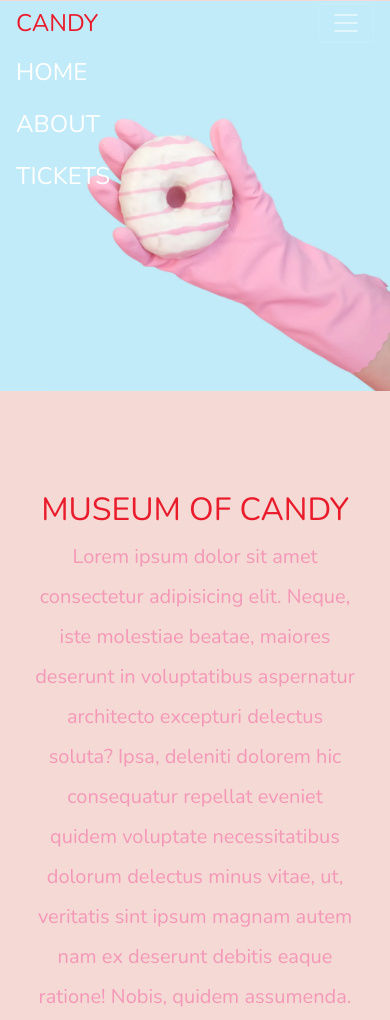
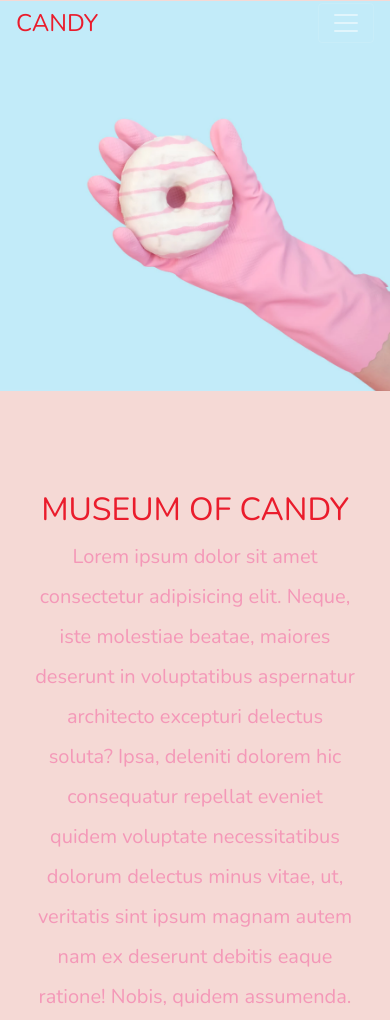
Before and after one commit to balarudez/MUSEUM-OF-CANDY, a plain HTML site: page index.html in a window 390 px wide. Shown: the top 1020 px of the page. Drawn offline with nearby package versions, Linux system fonts and the light colour scheme.

Commit message:
new changes updated

```diff
--- a/index.html
+++ b/index.html
@@ -28,33 +28,31 @@
   <body>
     <nav
       id="mainNavbar"
-      class="navbar navbar-expand-md navbar-dark py-0 fixed-top"
+      class="navbar navbar-dark navbar-expand-md py-0 fixed-top"
     >
       <a href="#" class="navbar-brand">CANDY</a>
       <button
         class="navbar-toggler"
         data-toggle="collapse"
         data-target="#navLinks"
+        aria-label="Toggle navigation"
       >
         <span class="navbar-toggler-icon"></span>
       </button>
-      <div class="collaspe navbar-collapse" id="navLinks">
+      <div class="collapse navbar-collapse" id="navLinks">
         <ul class="navbar-nav">
           <li class="nav-item">
             <a href="" class="nav-link">HOME</a>
           </li>
-
           <li class="nav-item">
             <a href="" class="nav-link">ABOUT</a>
           </li>
-
           <li class="nav-item">
             <a href="" class="nav-link">TICKETS</a>
           </li>
         </ul>
       </div>
     </nav>
-
     <section class="container-fluid px-0">
       <div class="row align-items-center">
         <div class="col-lg-6">
```
